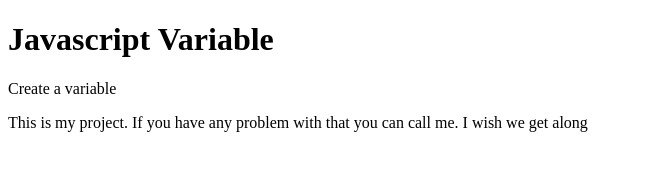
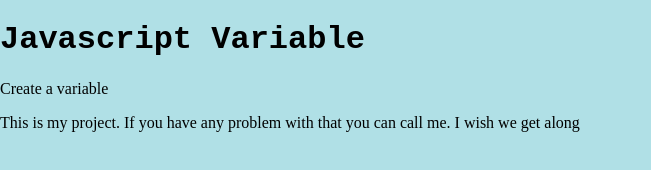
Before and after one commit to ThisIsKhalid/JS, a plain HTML site: page index.html in a window 1280 px wide. Shown: the whole page, without its empty margins (0-651 px from the left). Drawn offline with Linux system fonts and the light colour scheme.

Commit message:
added style

```diff
--- a/index.html
+++ b/index.html
@@ -4,6 +4,7 @@
     <meta charset="UTF-8">
     <meta http-equiv="X-UA-Compatible" content="IE=edge">
     <meta name="viewport" content="width=device-width, initial-scale=1.0">
+    <link rel="stylesheet" href="style.css">
     <title>Document</title>
 </head>
 <body>
--- /dev/null
+++ b/style.css
@@ -0,0 +1,7 @@
+body {
+    margin: auto;
+    background-color: powderblue;
+}
+h1 {
+    font-family: 'Courier New', Courier, monospace;
+}
```
